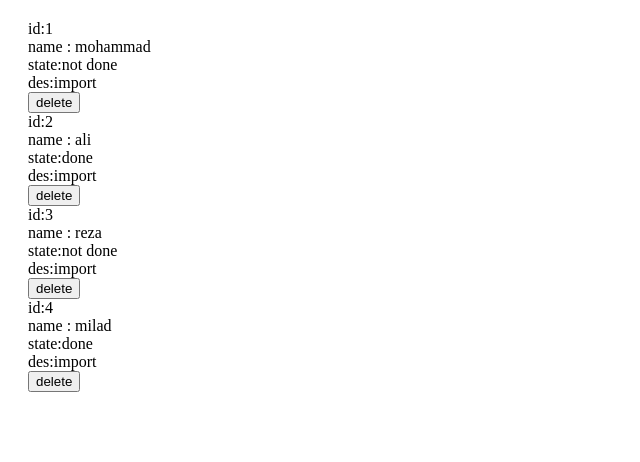
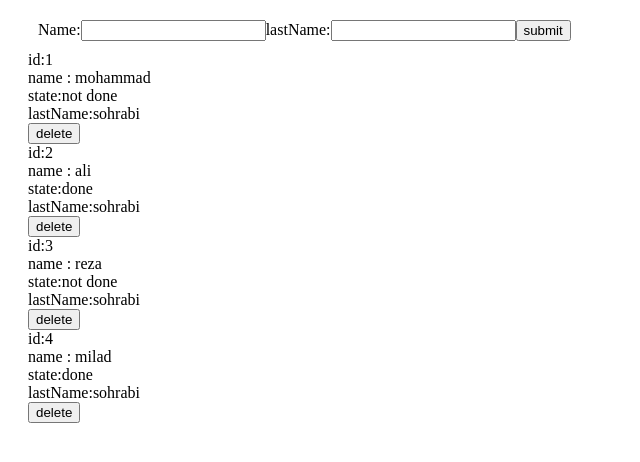
Before and after one commit to mohammadsohrabi2021/ToDoApp, a React (Create React App) app: page / in a window 1280 px wide. Shown: the top 462 px of the page, without its empty margins (0-640 px from the left). Built offline with nearby package versions, Linux system fonts and the light colour scheme.

Commit message:
add form todo add data

```diff
--- a/src/App.js
+++ b/src/App.js
@@ -2,19 +2,41 @@ import React, { useState } from 'react';
 
 function App() {
   const [todos, setTodos] = useState([
-    { id: 1, name: "mohammad", state: false, dec: 'import' },
-    { id: 2, name: "ali", state: true, dec: 'import' },
-    { id: 3, name: "reza", state: false, dec: 'import' },
-    { id: 4, name: "milad", state: true, dec: 'import' },
+    { id: 1, name: "mohammad", state: false, lastName: 'sohrabi' },
+    { id: 2, name: "ali", state: true, lastName: 'sohrabi' },
+    { id: 3, name: "reza", state: false, lastName: 'sohrabi' },
+    { id: 4, name: "milad", state: true, lastName: 'sohrabi' },
   ])
+  const[form,setForm]=useState({name:'',lastName:''})
   const handeleDelete = id => {
     setTodos(todos.filter(todo => todo.id !== id))
   }
   const handelCheck = id => {
     setTodos(todos.map(todo => todo.id === id ? { ...todo, state: !todo.state } : todo))
   }
+  const handleChange =event =>{
+    setForm({...form,[event.target.name]:event.target.value})
+  }
+  const handleSubmit =event=>{
+    event.preventDefault()
+    setTodos([...todos,{id:Math.floor(Math.random()*1000),name:form.name,lastName:form.lastName,state:false}])
+    setForm({name:'',lastName:''})
+  }
   return (
     <div style={{border:'ipx solid #000',margin:'20px'}}>
+      <div style={{margin:"10px"}}>
+        <div>
+          <form onSubmit={handleSubmit}>
+            <label>Name:</label>
+            <input onChange={handleChange} name={'name'} value={form.name}/>
+            <label>lastName:</label>
+            <input onChange={handleChange} name={'lastName'} value={form.lastName}/>
+            <button type={'submit'}>
+                submit
+            </button>
+          </form>
+        </div>
+      </div>
       {todos.map(todo => (
         <div>
           <div>
@@ -27,7 +49,7 @@ function App() {
             state:{todo.state?'done' :'not done'}
           </div>
           <div>
-            des:{todo.dec}
+            lastName:{todo.lastName}
           </div>
           <button onClick={() => handeleDelete(todo.id)}>
             delete
```
